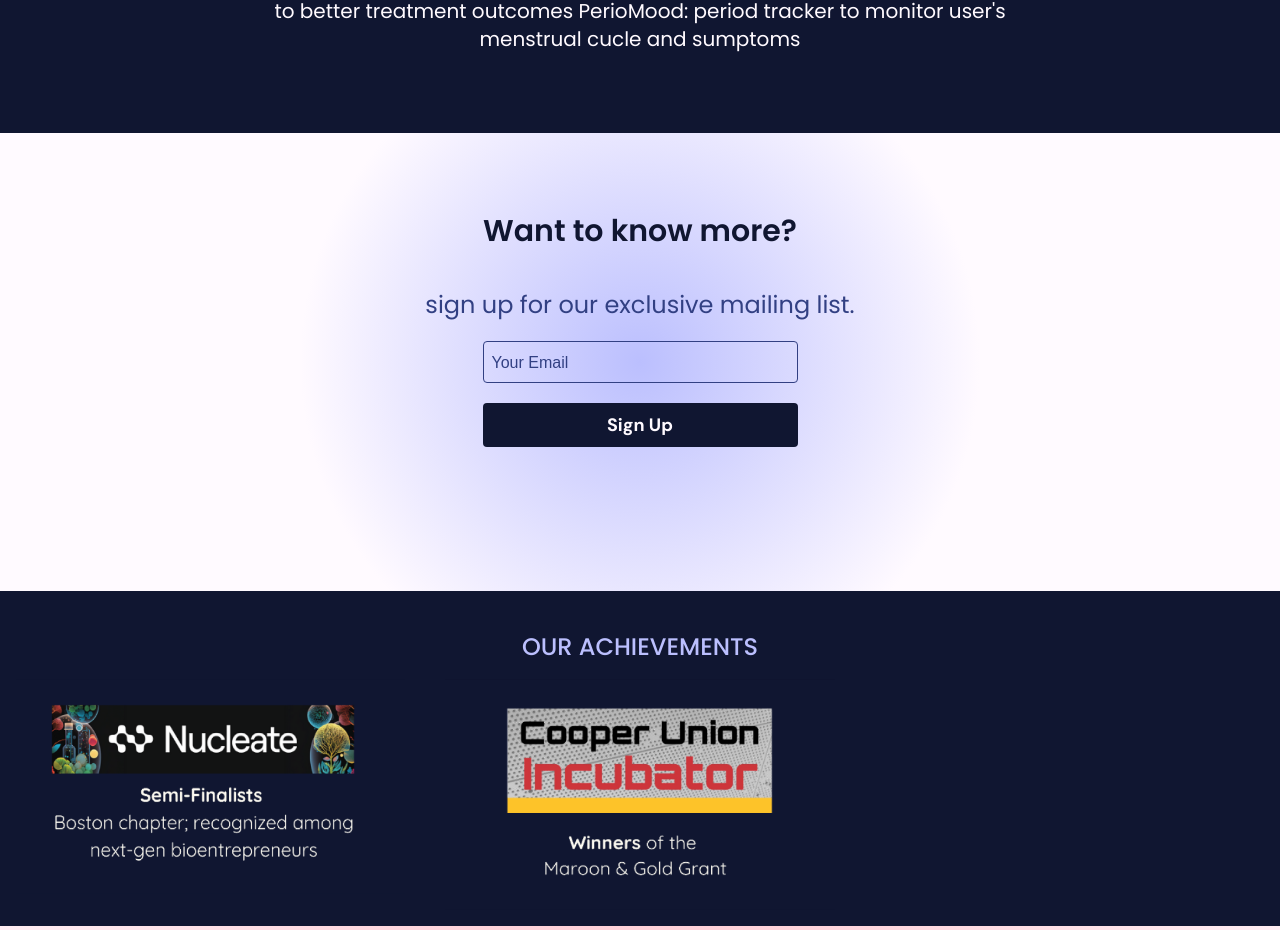
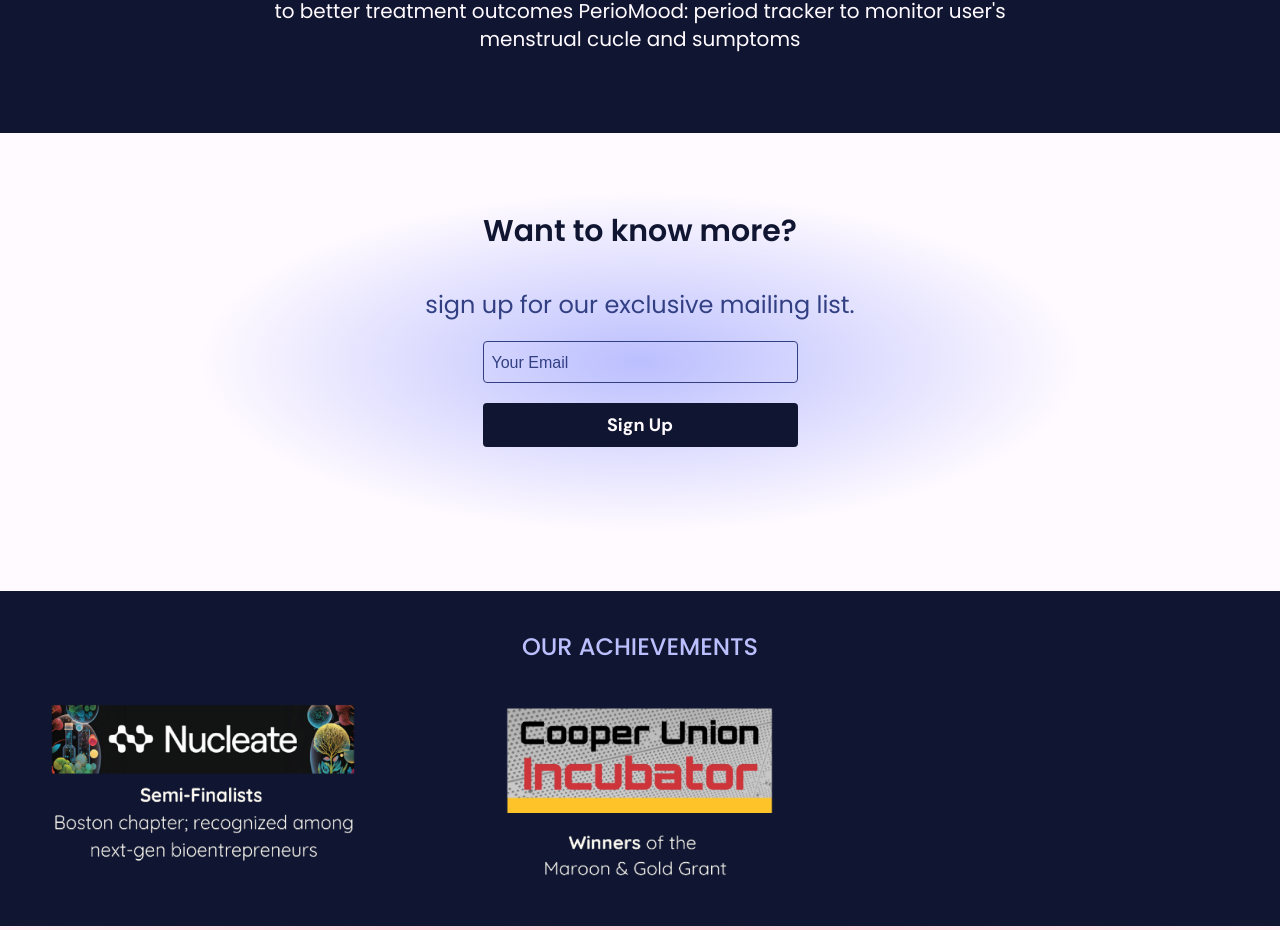
Before and after one commit to Tristan-Hancock/Ovelia-website, a React (Vite) app: page / in a window 1280 px wide. Shown: the part 2269-3199 px from the top of the page. Built offline with nearby package versions, Linux system fonts and the light colour scheme.

Commit message:
Fix index path

```diff
--- a/index.html
+++ b/index.html
@@ -2,7 +2,7 @@
 <html lang="en">
   <head>
     <meta charset="UTF-8" />
-    <link rel="icon" type="image/svg+xml" href="/vite.svg" />
+    <link rel="icon" type="image/svg+xml" href="src/assets/svg/logo.svg" />
     <meta name="viewport" content="width=device-width, initial-scale=1.0" />
     <title>Ovelia</title>
     <link rel="preconnect" href="https://fonts.googleapis.com" />
@@ -18,6 +18,6 @@
   </head>
   <body>
     <div id="root"></div>
-    <script type="module" src="/src/main.jsx"></script>
+    <script type="module" src="./src/main.jsx"></script>
   </body>
 </html>
--- a/src/main.jsx
+++ b/src/main.jsx
@@ -2,7 +2,7 @@ import { StrictMode } from 'react'
 import { createRoot } from 'react-dom/client'
 import './index.css'
 import App from './App.jsx'
-import { BrowserRouter } from 'react-router'
+import { BrowserRouter } from 'react-router-dom'
 
 createRoot(document.getElementById('root')).render(
   <StrictMode>
--- a/tailwind.config.js
+++ b/tailwind.config.js
@@ -28,7 +28,7 @@ export default {
 
       backgroundImage: {
         'hero-gradient': 'linear-gradient(180deg, rgba(187,191,254,1) 0%, rgba(255,250,255,1) 50%)',
-        'radial-gradient': 'radial-gradient(circle, rgba(187,191,254,1) 0%, rgba(255,250,255,1) 50%);',
+        'radial-gradient': 'radial-gradient(69.11% 74.11% at 50% 50%, rgba(187,191,254,1) 0%, rgba(255,250,255,1) 50%);',
         'custom-radial': 'radial-gradient(69.11% 74.11% at 50% 25.89%, #FFBCC5 0%, #FFFAFF 100%)',
       }
     },
```
